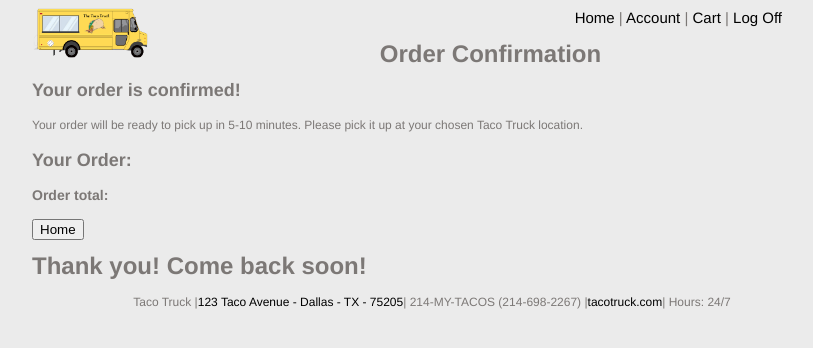
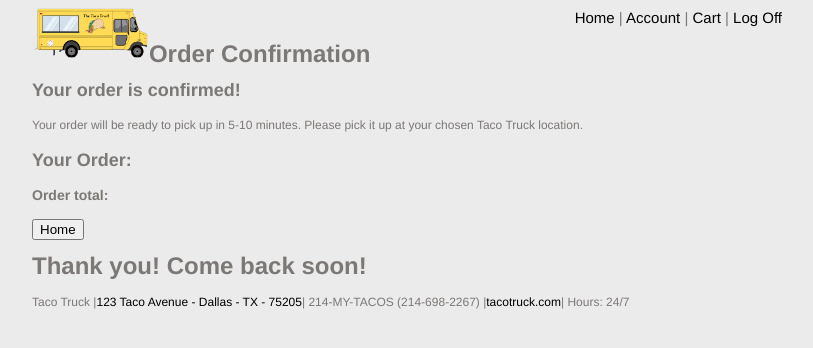
Before and after one commit to ntaylorbishop/TacoTruck, a PHP site: page /confirmation.php in a window 1280 px wide. Shown: the top 348 px of the page, without its empty margins (208-1021 px from the left). Run offline with PHP 8.4, Linux system fonts and the light colour scheme.

Commit message:
Deleted html styling

```diff
--- a/confirmation.php
+++ b/confirmation.php
@@ -17,7 +17,7 @@
     <div id="divider"></div>
   	</div>
 
-  	<h1 style="text-align:center">Order Confirmation</h1>
+  	<h1>Order Confirmation</h1>
   	<div id="confirm">
   		<h2>Your order is confirmed!</h2>
   		<p>Your order will be ready to pick up in 5-10 minutes.  Please pick it up at your chosen Taco Truck location.</p>
@@ -34,7 +34,7 @@
   		<h1>Thank you!  Come back soon!</h1>
   	</div>
 <footer>
-  <div style="text-align:center">Taco Truck |<a href="#locations">123 Taco Avenue - Dallas - TX - 75205</a>| 214-MY-TACOS (214-698-2267) |<a href="#homepage">tacotruck.com</a>| Hours: 24/7</div>
+  <div>Taco Truck |<a href="#locations">123 Taco Avenue - Dallas - TX - 75205</a>| 214-MY-TACOS (214-698-2267) |<a href="#homepage">tacotruck.com</a>| Hours: 24/7</div>
 </footer>
 </body>
 </html>
```
